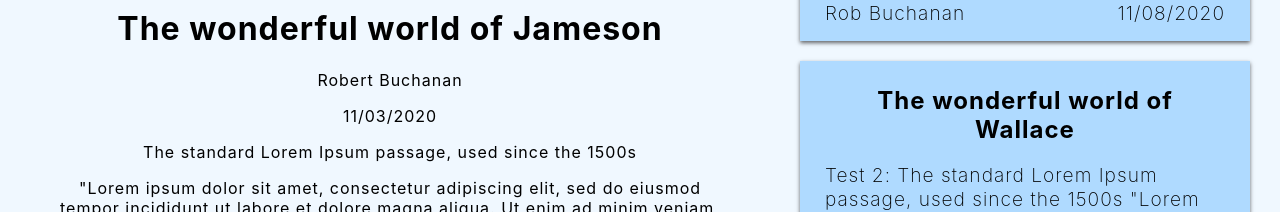
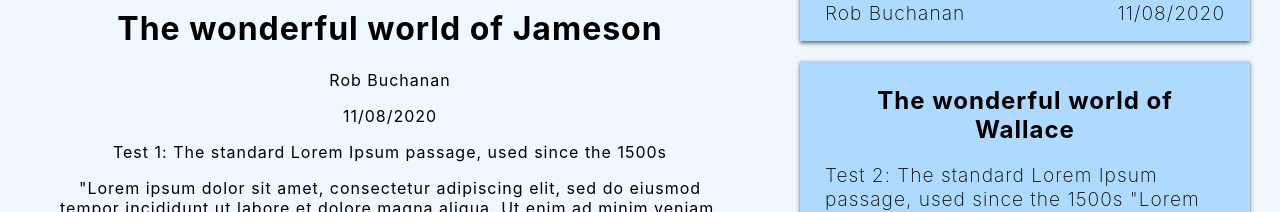
Before and after one commit to damonspencerroberts/blog-me, a React (Create React App) app: page / in a window 1280 px wide. Shown: the part 585-797 px from the top of the page. Built offline with nearby package versions, Linux system fonts and the light colour scheme.

Commit message:
functionality for choosing current blog

```diff
--- a/src/Components/Individual-Post/Post.js
+++ b/src/Components/Individual-Post/Post.js
@@ -1,22 +1,17 @@
 import React from 'react';
 import classes from "./Post.module.css";
 
-const Post = () => {
+const Post = (props) => {
     //img
     //title
     //author
     //date
     //content
 
-    const formatParagraph = () => {
-        const p = `The standard Lorem Ipsum passage, used since the 1500s
-        "Lorem ipsum dolor sit amet, consectetur adipiscing elit, sed do eiusmod tempor incididunt ut labore et dolore magna aliqua. Ut enim ad minim veniam, quis nostrud exercitation ullamco laboris nisi ut aliquip ex ea commodo consequat. Duis aute irure dolor in reprehenderit in voluptate velit esse cillum dolore eu fugiat nulla pariatur. Excepteur sint occaecat cupidatat non proident, sunt in culpa qui officia deserunt mollit anim id est laborum."
+    const chosenBlog = props.curpost;
 
-        Section 1.10.32 of "de Finibus Bonorum et Malorum", written by Cicero in 45 BC
-        "Sed ut perspiciatis unde omnis iste natus error sit voluptatem accusantium doloremque laudantium, totam rem aperiam, eaque ipsa quae ab illo inventore veritatis et quasi architecto beatae vitae dicta sunt explicabo. Nemo enim ipsam voluptatem quia voluptas sit aspernatur aut odit aut fugit, sed quia consequuntur magni dolores eos qui ratione voluptatem sequi nesciunt. Neque porro quisquam est, qui dolorem ipsum quia dolor sit amet, consectetur, adipisci velit, sed quia non numquam eius modi tempora incidunt ut labore et dolore magnam aliquam quaerat voluptatem. Ut enim ad minima veniam, quis nostrum exercitationem ullam corporis suscipit laboriosam, nisi ut aliquid ex ea commodi consequatur? Quis autem vel eum iure reprehenderit qui in ea voluptate velit esse quam nihil molestiae consequatur, vel illum qui dolorem eum fugiat quo voluptas nulla pariatur?"
 
-        1914 translation by H. Rackham
-        "But I must explain to you how all this mistaken idea of denouncing pleasure and praising pain was born and I will give you a complete account of the system, and expound the actual teachings of the great explorer of the truth, the master-builder of human happiness. No one rejects, dislikes, or avoids pleasure itself, because it is pleasure, but because those who do not know how to pursue pleasure rationally encounter consequences that are extremely painful. Nor again is there anyone who loves or pursues or desires to obtain pain of itself, because it is pain, but because occasionally circumstances occur in which toil and pain can procure him some great pleasure. To take a trivial example, which of us ever undertakes laborious physical exercise, except to obtain some advantage from it? But who has any right to find fault with a man who chooses to enjoy a pleasure that has no annoying consequences, or one who avoids a pain that produces no resultant pleasure?"`
+    const formatParagraph = (p) => {
 
         const newP = p.split("  ");
         const newArr = [];
@@ -33,28 +28,23 @@ const Post = () => {
     }
 
 
-
-
-
-
-
     return (
         <div className = {classes.Container}>
             <img src="https://picsum.photos/300" alt="rand"/>
             <div className = {classes.Title}>
-                <h1>The wonderful world of Jameson</h1>
+                <h1>{chosenBlog.title}</h1>
             </div>
 
             <div className = {classes.Author}>
-                <p>Robert Buchanan</p>
+                <p>{chosenBlog.author}</p>
             </div>
 
             <div className = {classes.Date}>
-                <p>11/03/2020</p>
+                <p>{chosenBlog.date}</p>
             </div>
 
             <div className = {classes.Content}>
-                {formatParagraph()}
+                {formatParagraph(chosenBlog.content)}
             </div>
         </div>
     );
--- a/src/Components/Posts/Posts.js
+++ b/src/Components/Posts/Posts.js
@@ -5,9 +5,10 @@ const Posts = (props) => {
 
     const data = props.jsondata;
 
+
     const DifferentPosts = data.map((e, i) => {
         return (
-            <div key = {i} className = {classes.Posts}>
+            <div key = {i} className = {classes.Posts} onClick = {() => props.clickedBlog(i)}>
                 <div className = {classes.Title}>
                     <h3>{e.title}</h3>
                 </div>
@@ -21,6 +22,8 @@ const Posts = (props) => {
             </div>
         );
     });
+
+
     return(
         <div className = {classes.List}>
             <div className = {classes.Header}>
--- a/src/Containers/Home.js
+++ b/src/Containers/Home.js
@@ -1,4 +1,4 @@
-import React, {setState} from 'react';
+import React, { useState } from 'react';
 import Posts from "../Components/Posts/Posts";
 import IndividualPost from "../Components/Individual-Post/Post";
 import Logo from "../Components/Logo/Logo";
@@ -6,6 +6,17 @@ import classes from "./Home.module.css";
 import JsonInfo from "../json-data/json-data";
 
 const Home = () => {
+    const [chosen, setChosen] = useState(JsonInfo[0]);
+
+
+
+    const clickedBlog = (clickedIndex) => {
+        const s = JsonInfo.find((e, i) => {
+            return clickedIndex === i;
+        });
+
+        setChosen(s);
+    }
 
     return (
         <div className = {classes.Container}>
@@ -14,12 +25,15 @@ const Home = () => {
             </div>
 
             <div className = {classes.Div2}>
-                <IndividualPost />
+                <IndividualPost
+                    curpost = {chosen}
+                />
             </div>
 
             <div className = {classes.Div3}>
                 <Posts
                     jsondata = {JsonInfo}
+                    clickedBlog = {clickedBlog}
                 />
             </div>
 
```
Also changed, not shown: 1 other file (tests, documents, lock files or other folders).
